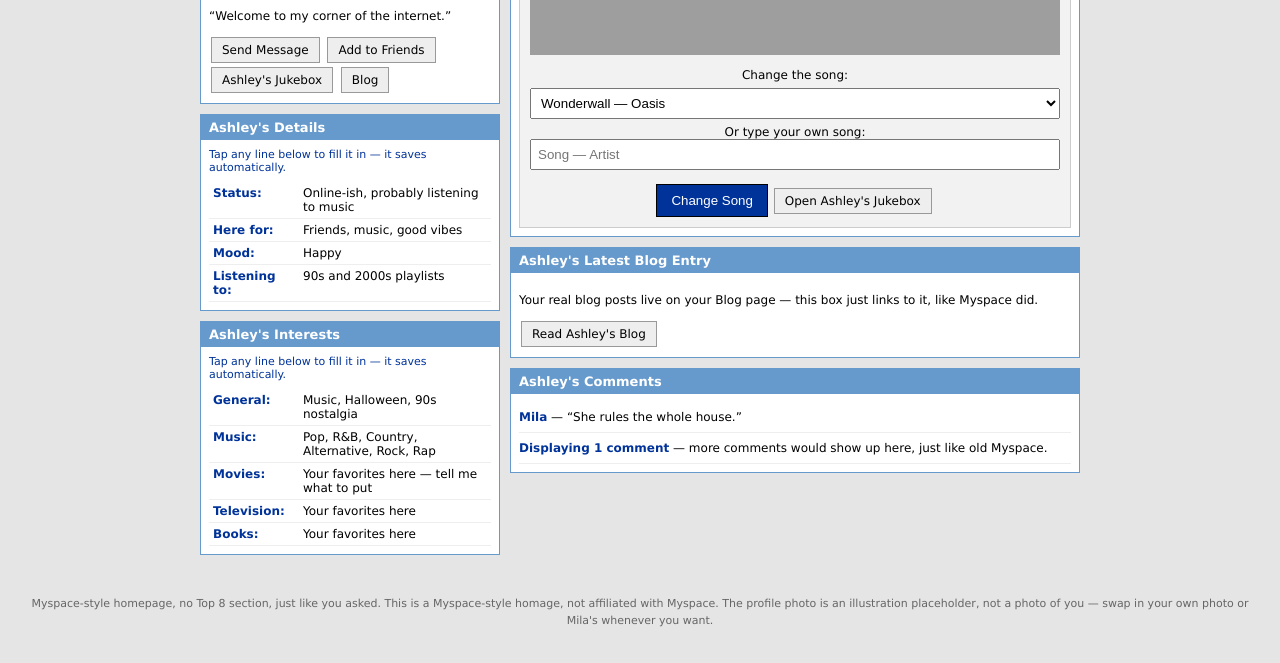
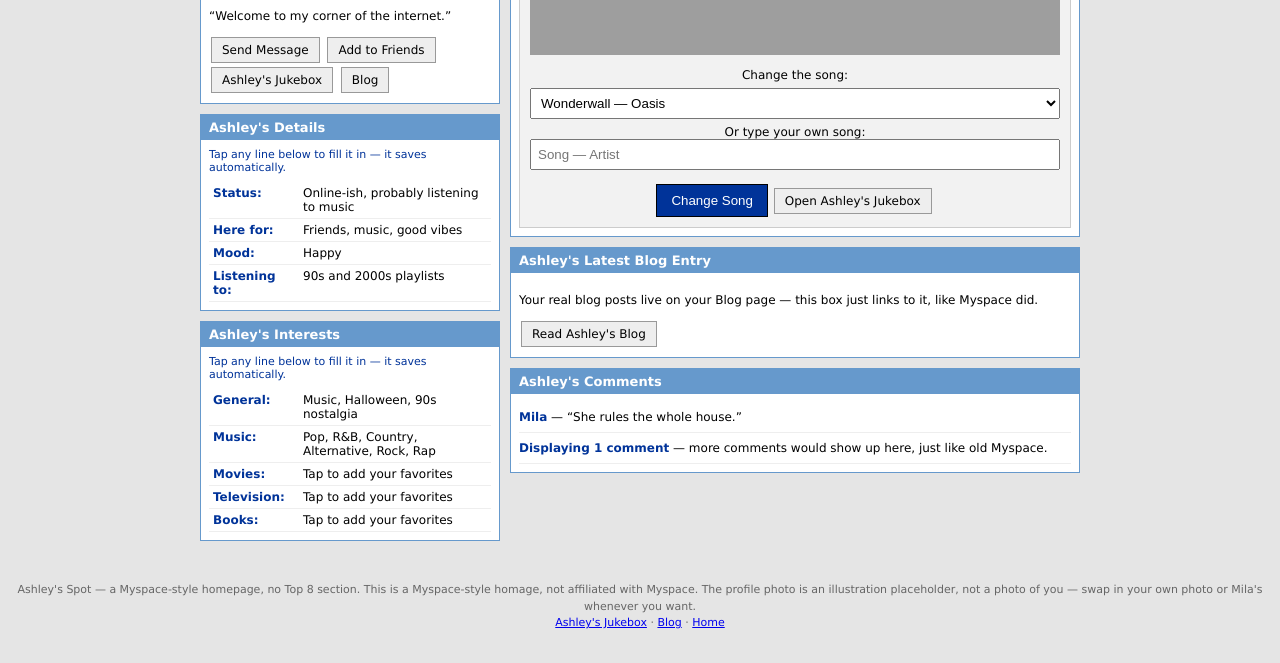
Before and after one commit to arbayala-cloud/Ashley-s-Spot, a plain HTML site: page index.html in a window 1280 px wide. Shown: the part 521-1184 px from the top of the page. Drawn offline with Linux system fonts and the light colour scheme; grey boxes are pictures that could not be loaded.

Commit message:
Finish Myspace homepage: proper title, footer links, softer placeholders

```diff
--- a/index.html
+++ b/index.html
@@ -1,6 +1,6 @@
 <!doctype html>
 <html lang="en"><head><meta charset="utf-8"><meta name="viewport" content="width=device-width, initial-scale=1">
-<title>Ashley's Spot — Myspace Test</title>
+<title>Ashley's Spot</title>
 <link rel="manifest" href="manifest.json">
 <meta name="theme-color" content="#111111">
 <style>
@@ -59,9 +59,9 @@ table{width:100%;border-collapse:collapse} td{padding:4px;border-bottom:1px soli
 <div class="box"><h2>Ashley's Interests</h2><div class="in" style="padding-bottom:0"><p style="font-size:11px;color:#003399;margin:0">Tap any line below to fill it in — it saves automatically.</p></div><div class="in"><table>
 <tr><td class="k">General:</td><td id="generalVal">Music, Halloween, 90s nostalgia</td></tr>
 <tr><td class="k">Music:</td><td id="musicVal">Pop, R&amp;B, Country, Alternative, Rock, Rap</td></tr>
-<tr><td class="k">Movies:</td><td id="moviesVal">Your favorites here — tell me what to put</td></tr>
-<tr><td class="k">Television:</td><td id="tvVal">Your favorites here</td></tr>
-<tr><td class="k">Books:</td><td id="booksVal">Your favorites here</td></tr>
+<tr><td class="k">Movies:</td><td id="moviesVal">Tap to add your favorites</td></tr>
+<tr><td class="k">Television:</td><td id="tvVal">Tap to add your favorites</td></tr>
+<tr><td class="k">Books:</td><td id="booksVal">Tap to add your favorites</td></tr>
 </table></div></div>
 </div>
 <div class="main">
@@ -87,7 +87,7 @@ table{width:100%;border-collapse:collapse} td{padding:4px;border-bottom:1px soli
 </div></div>
 </div>
 </div>
-<p class="credit">Myspace-style homepage, no Top 8 section, just like you asked. This is a Myspace-style homage, not affiliated with Myspace. The profile photo is an illustration placeholder, not a photo of you — swap in your own photo or Mila's whenever you want.</p>
+<p class="credit">Ashley's Spot — a Myspace-style homepage, no Top 8 section. This is a Myspace-style homage, not affiliated with Myspace. The profile photo is an illustration placeholder, not a photo of you — swap in your own photo or Mila's whenever you want.<br><a href="jukebox.html">Ashley's Jukebox</a> · <a href="blog.html">Blog</a> · <a href="index.html">Home</a></p>
 
 <script>
 (function () {
```
